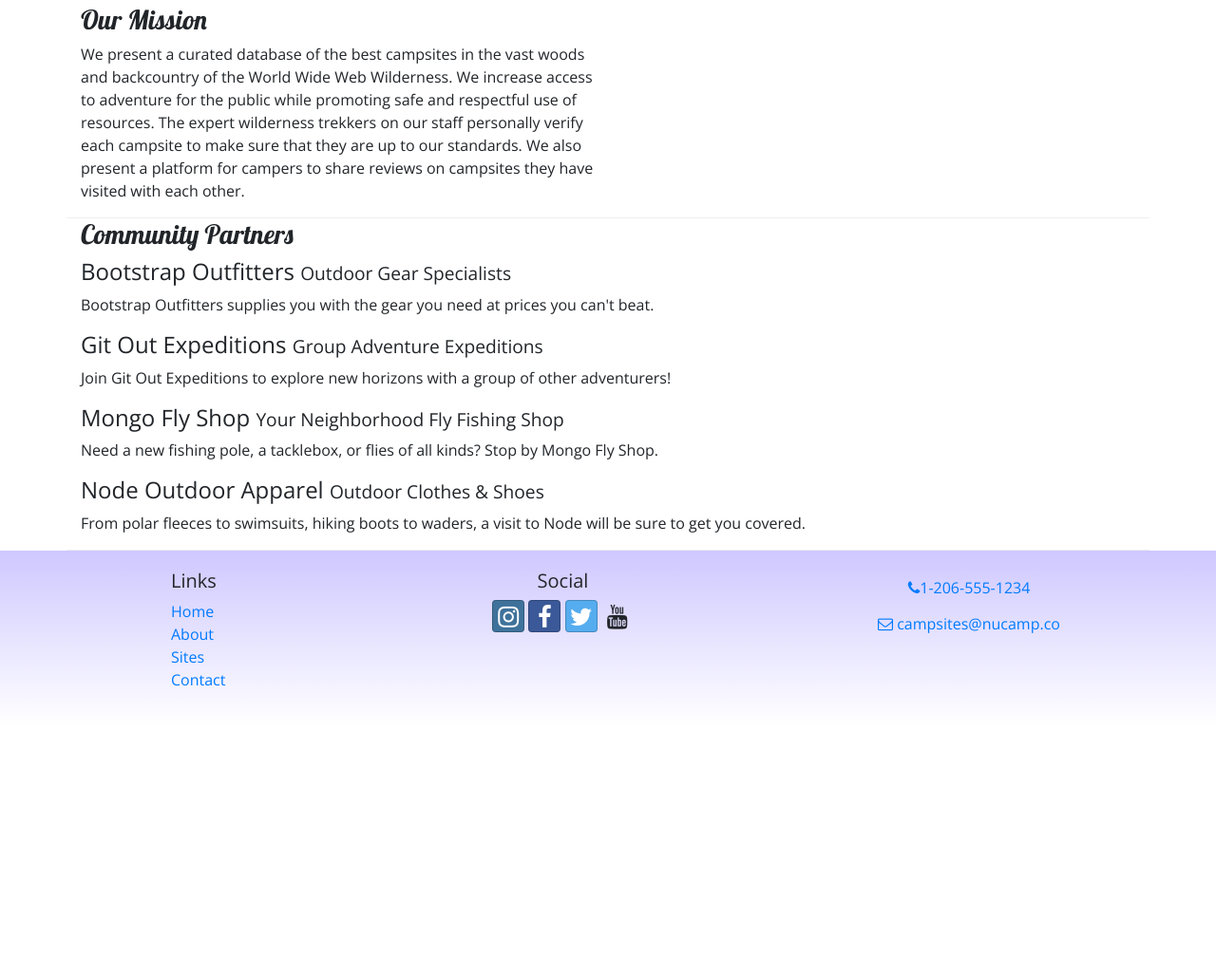
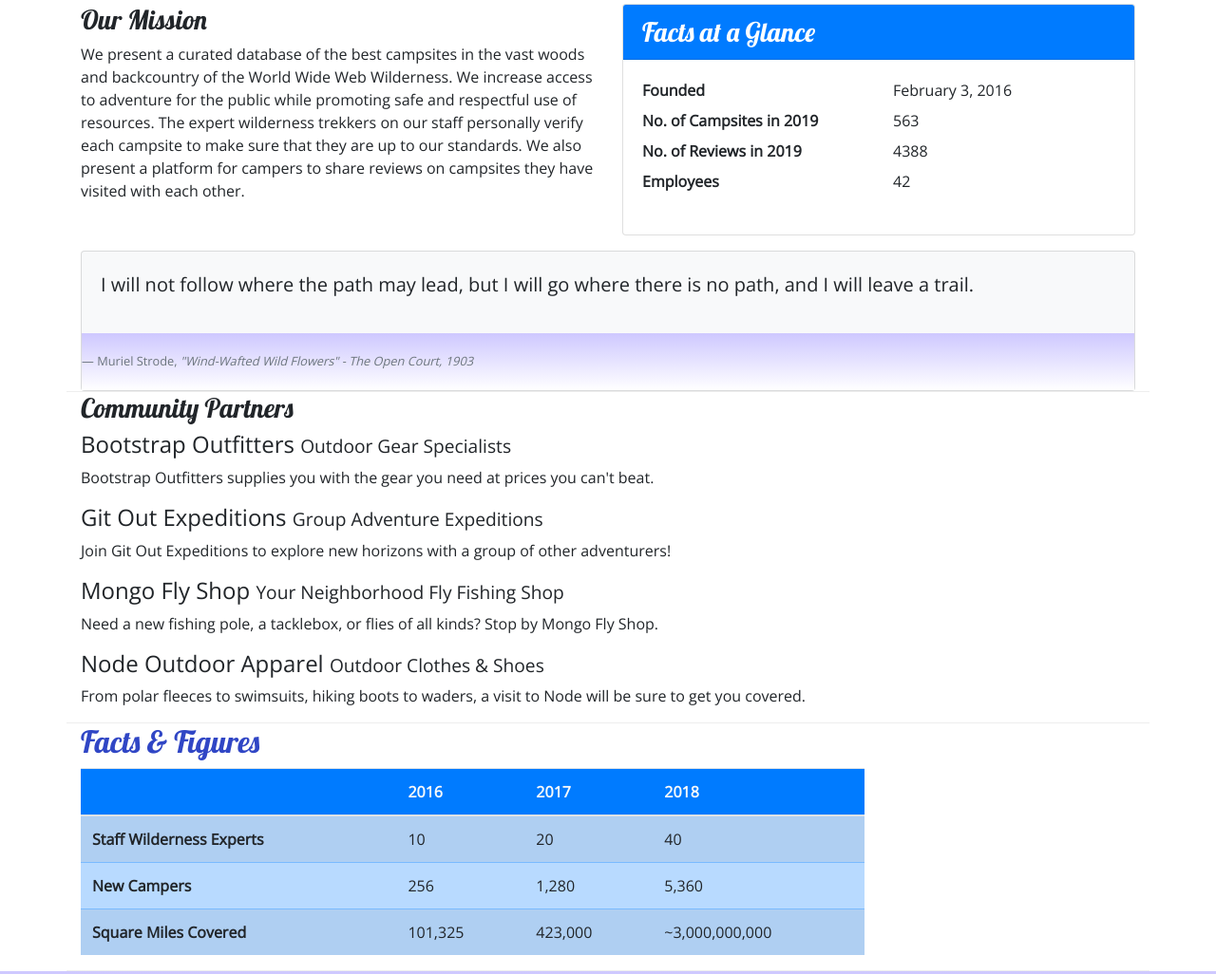
Before and after one commit to amyeids/nucampsite, a website: page aboutus.html in a window 1280 px wide. Shown: the part 350-1376 px from the top of the page at 95% size. Before the commit the page ends 1114 px from the top, so only its background shows below. Drawn offline with nearby package versions, Linux system fonts and the light colour scheme.

Commit message:
adding table

```diff
--- a/aboutus.html
+++ b/aboutus.html
@@ -60,6 +60,34 @@
                 <h3>Our Mission</h3>
                 <p>We present a curated database of the best campsites in the vast woods and backcountry of the World Wide Web Wilderness. We increase access to adventure for the public while promoting safe and respectful use of resources. The expert wilderness trekkers on our staff personally verify each campsite to make sure that they are up to our standards. We also present a platform for campers to share reviews on campsites they have visited with each other.</p>
             </div>
+            <div class="col-sm-6">
+                <div class="card">
+                    <h3 class="card-header bg-primary text-white">Facts at a Glance</h3>
+                    <div class="card-body">
+                        <dl class="row">
+                            <dt class="col-6">Founded</dt>
+                            <dd class="col-6">February 3, 2016</dd>
+                            <dt class="col-6">No. of Campsites in 2019</dt>
+                            <dd class="col-6">563</dd>
+                            <dt class="col-6">No. of Reviews in 2019</dt>
+                            <dd class="col-6">4388</dd>
+                            <dt class="col-6">Employees</dt>
+                            <dd class="col-6">42</dd>
+                        </dl> <!-- dl, dt and dd are description list elements-->
+                    </div>
+                </div>
+            </div>
+            <div class="col">
+                <div class="card bg-light mt-3">
+                    <blockquote class="blockquote card-body">
+                        <p class="mb-0">I will not follow where the path may lead, but I will go where there is no path, and I will leave a trail.</p>
+                    </blockquote>
+                    <footer class="blockquote-footer">Muriel Strode,
+                        <cite title="Source Title">"Wind-Wafted Wild Flowers" -
+                             The Open Court, 1903</cite>
+                    </footer> <!--if we're using footer in two places, need to change CSS rule for main footer by adding site-footer class-->
+                </div>
+            </div>
         </div>
 
         <div class="row row-content">
@@ -75,9 +103,46 @@
                 <p class="d-none d-sm-block">From polar fleeces to swimsuits, hiking boots to waders, a visit to Node will be sure to get you covered.</p>
             </div>
         </div>
+        <div class="row row-content">
+            <div class="col-sm-9">
+                <h2>Facts &amp; Figures</h2>
+                <div class="table-responsive">
+                    <table class="table table-striped">
+                        <thead>
+                            <tr class="bg-primary text-light">
+                                <th></th>
+                                <th>2016</th>
+                                <th>2017</th>
+                                <th>2018</th>
+                            </tr>
+                        </thead>
+                        <tbody class="table-primary">
+                            <tr>
+                                <th>Staff Wilderness Experts</th>
+                                <td>10</td>
+                                <td>20</td>
+                                <td>40</td>
+                            </tr>
+                            <tr>
+                                <th>New Campers</th>
+                                <td>256</td>
+                                <td>1,280</td>
+                                <td>5,360</td>
+                            </tr>
+                            <tr>
+                                <th>Square Miles Covered</th>
+                                <td>101,325</td>
+                                <td>423,000</td>
+                                <td>~3,000,000,000</td>
+                            </tr>
+                        </tbody>
+                    </table>
+                </div>
+            </div>
+        </div>
     </div>
 
-    <footer>
+    <footer  class="site-footer">
         <div class="container">
             <div class="row">
                 <div class="col-4 col-sm-2 offset-1">
```
Also changed, not shown: contactus.html (+1 -1 lines), index.html (+1 -1 lines).
